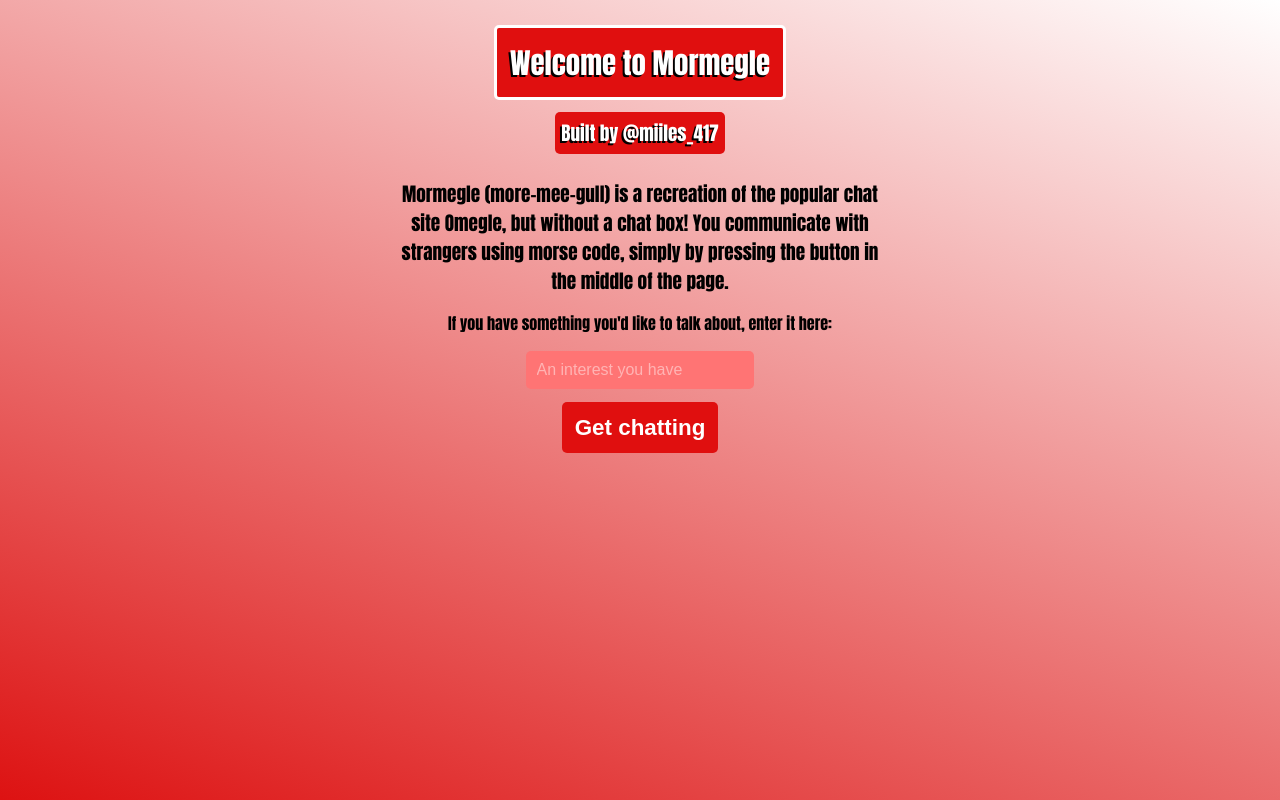
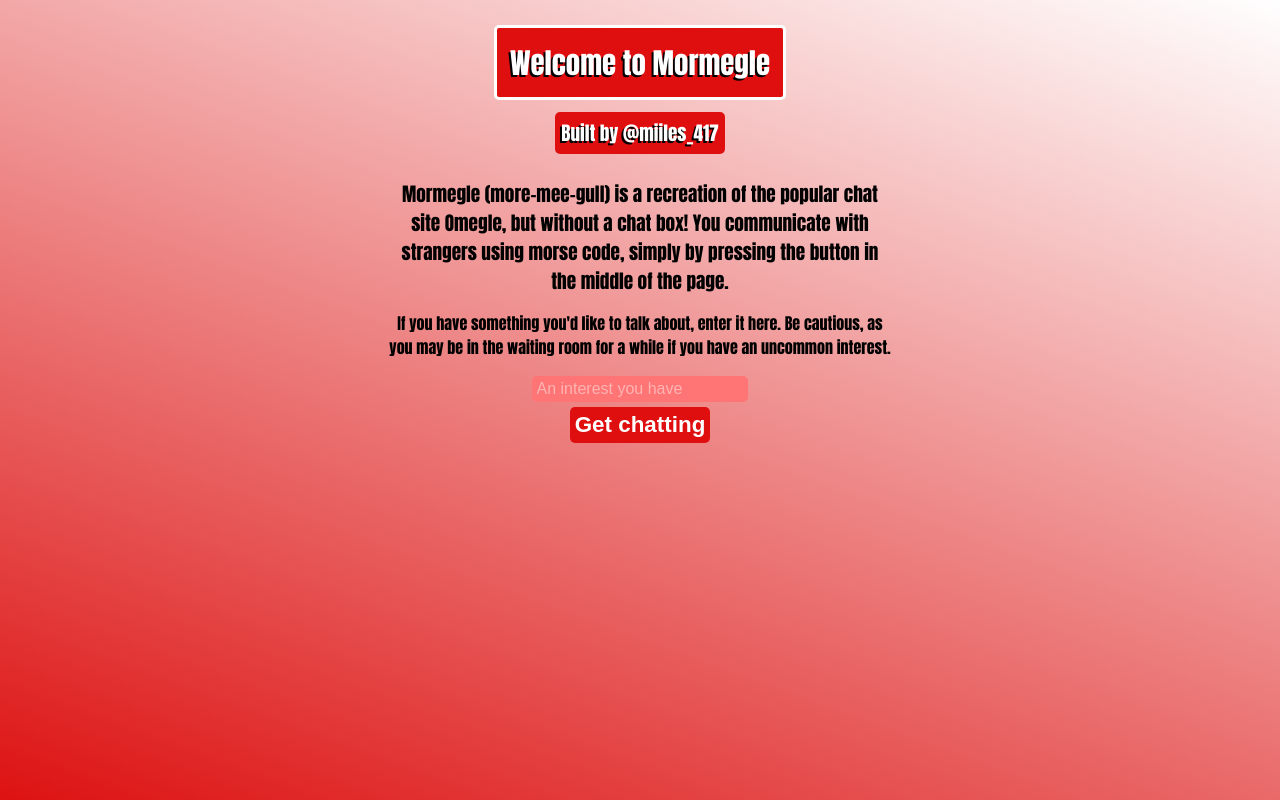
Before and after one commit to milesconrad/mormegle, a website: page srv/index.html in a window 1280 px wide. Drawn offline with Linux system fonts and the light colour scheme; no server answers.

Commit message:
finished shared interest feature

```diff
--- a/srv/assets/style/land.css
+++ b/srv/assets/style/land.css
@@ -64,6 +64,8 @@
         background-color: #a80d0d;
     }
     #join-div {
+        margin-left: 30%;
+        margin-right: 30%;
         margin-top: 1%;
         text-align: center;
     }
--- a/srv/index.html
+++ b/srv/index.html
@@ -26,7 +26,8 @@
             <div id="join-div">
                 <p>
                     If you have something you'd like to talk about, enter
-                    it here:
+                    it here. Be cautious, as you may be in the waiting room
+                    for a while if you have an uncommon interest.
                 </p>
                 <input id="interest" type="text" placeholder="An interest you have">
                 <button id="join">Get chatting</button>
```
Also changed, not shown: server.js (+1 -10 lines).
